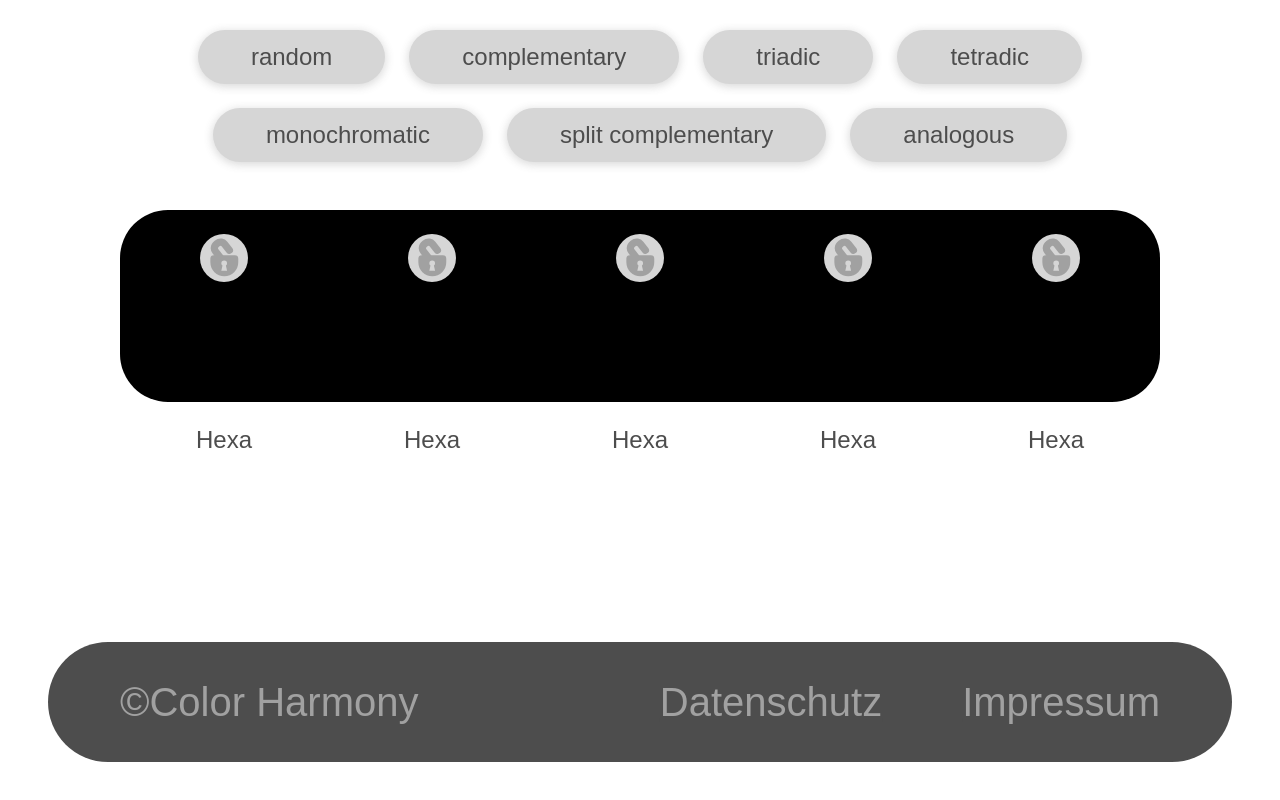
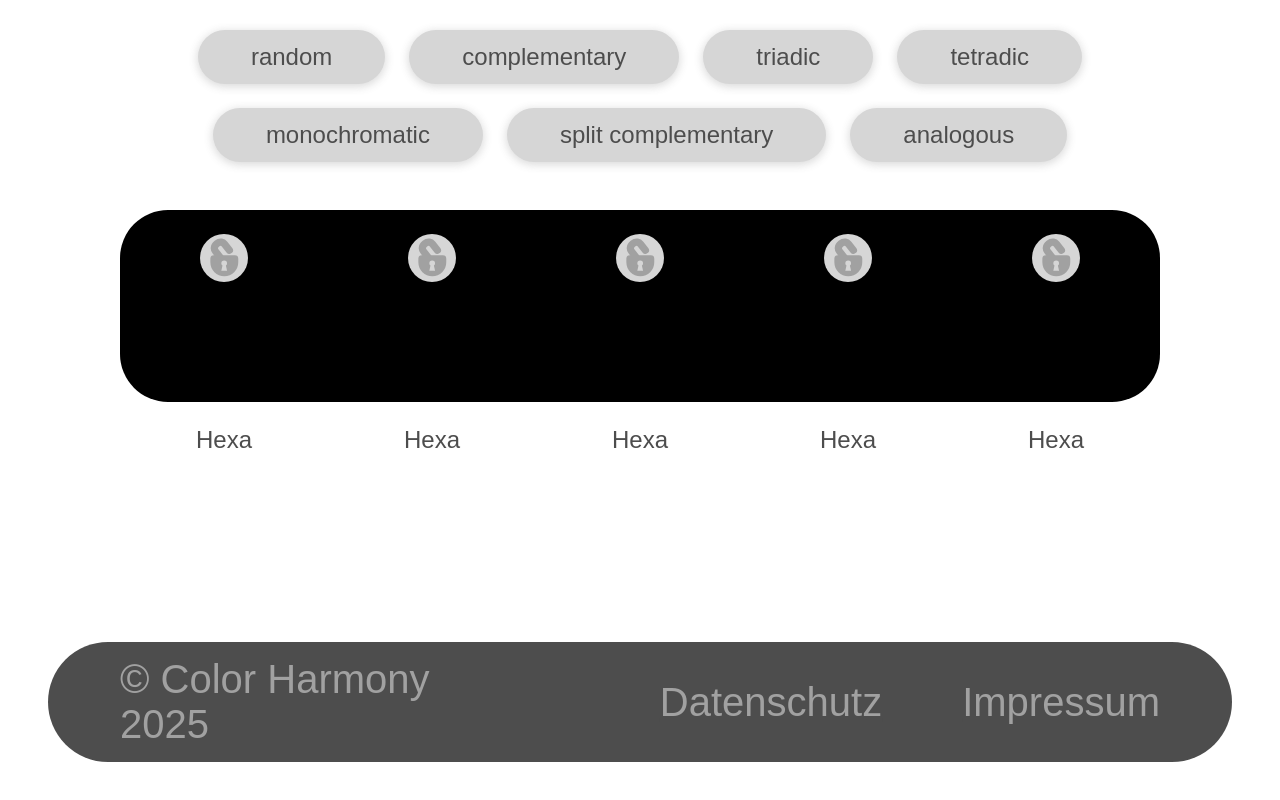
Before and after one commit to Seliiiiiii/ColorHarmony, a plain HTML site: page index.html in a window 1280 px wide. Shown: the part 1022-1822 px from the top of the page. Drawn offline with Linux system fonts and the light colour scheme; a web font is replaced by a local one.

Commit message:
Add files via upload

```diff
--- a/index.html
+++ b/index.html
@@ -72,7 +72,7 @@
       </div>
     </section>
     <footer>
-      <h2>&copy;Color Harmony</h2>
+      <h2>&copy; Color Harmony 2025</h2>
       <div>
         <a href="#"> <h2>Datenschutz</h2></a>
         <a href="#"><h2>Impressum</h2></a>
```
